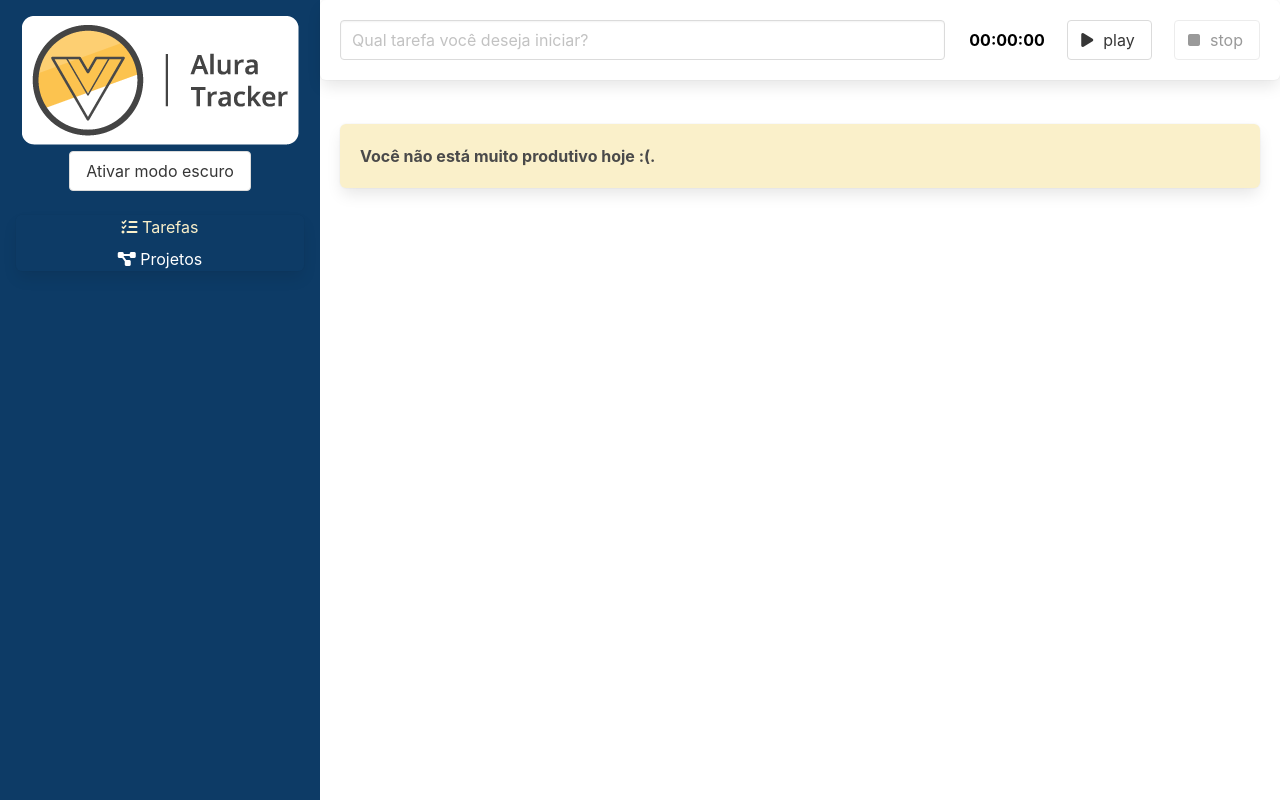
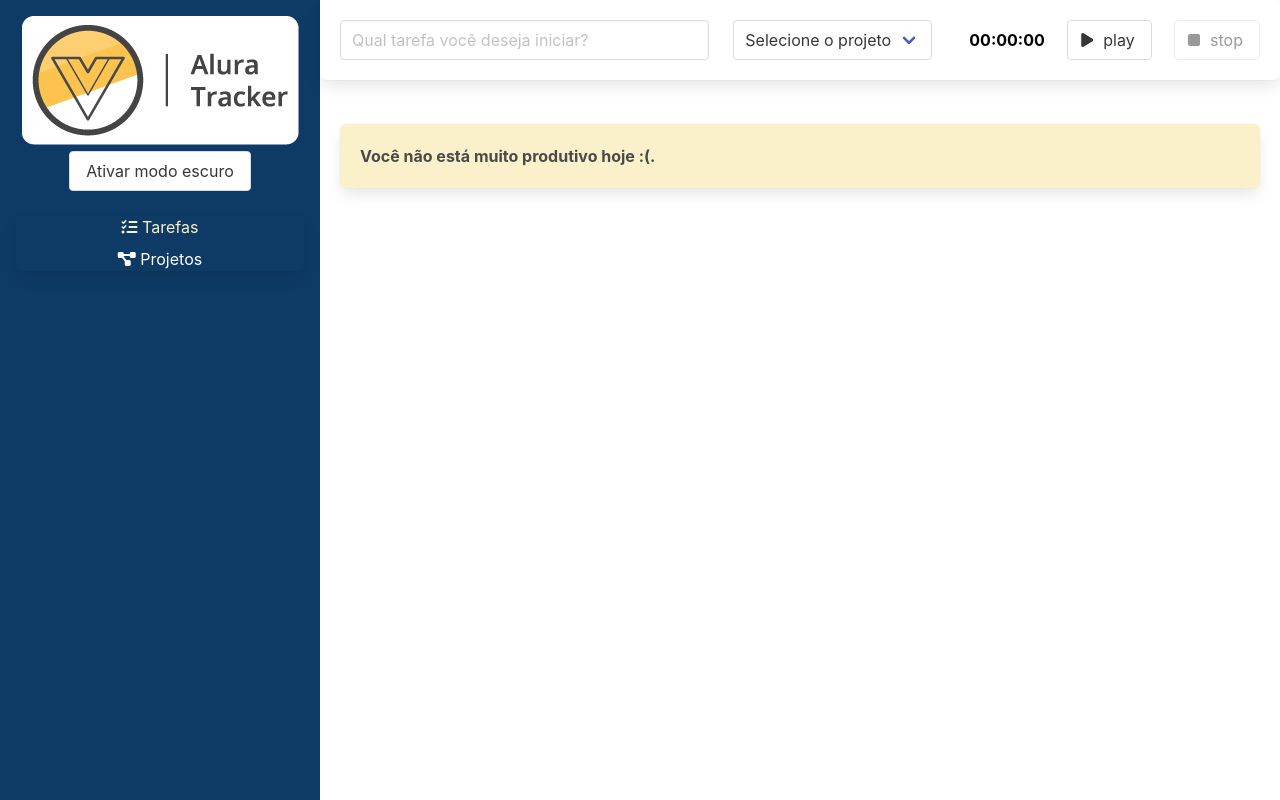
Before and after one commit to f-mendes/alura-tracker, a Vue app: page / in a window 1280 px wide. Built offline with nearby package versions, Linux system fonts and the light colour scheme.

Commit message:
feat:implementando vuex

```diff
--- a/package.json
+++ b/package.json
@@ -10,7 +10,8 @@
   "dependencies": {
     "core-js": "^3.8.3",
     "vue": "^3.2.13",
-    "vue-router": "^4.2.5"
+    "vue-router": "^4.2.5",
+    "vuex": "^4.0.2"
   },
   "devDependencies": {
     "@fortawesome/fontawesome-free": "^6.4.2",
--- a/src/components/Formulario.vue
+++ b/src/components/Formulario.vue
@@ -1,6 +1,8 @@
 <script lang="ts">
-import { defineComponent } from 'vue';
+import { defineComponent, computed } from 'vue';
 import Temporizador from "./Temporizador.vue";
+import { useStore } from 'vuex';
+import { key } from '@/store';
 
 export default defineComponent({
   name: 'Formulario',
@@ -10,7 +12,8 @@
   emits: ['aoSalvar'],
   data(){
     return {
-      descricao: ''
+      descricao: '',
+      idProjeto: ''
     }
   },
   methods:{
@@ -18,8 +21,15 @@
       this.$emit('aoSalvar', {
         tempo: tempo,
         descricao: this.descricao,
+        projeto: this.projetos.find(projeto => projeto.id === this.idProjeto)
       })
       this.descricao = ''
+    }
+  },
+  setup(){
+    const store = useStore(key)
+    return {
+      projetos: computed(() => store.state.projetos)
     }
   }
 
@@ -29,8 +39,22 @@
 <template>
   <div class="box formulario">
     <div class="columns">
-      <div class="column is-8" role="form" aria-label="Formulário para criação de uma nova tarefa">
+      <div class="column is-5" role="form" aria-label="Formulário para criação de uma nova tarefa">
         <input type="text" class="input" placeholder="Qual tarefa você deseja iniciar?" v-model="descricao">
+      </div>
+      <div class="column is-3">
+        <div class="select">
+          <select v-model="idProjeto">
+            <option value="">Selecione o projeto</option>
+            <option
+                :value="projeto.id"
+                v-for="projeto in projetos"
+                :key="projeto.id"
+            >
+              {{ projeto.nome }}
+            </option>
+          </select>
+        </div>
       </div>
       <Temporizador @aoTemporizador="finalizarTarefa"/>
     </div>
--- a/src/interfaces/ITarefa.ts
+++ b/src/interfaces/ITarefa.ts
@@ -1,4 +1,7 @@
+import IProjeto from "@/interfaces/IProjeto";
+
 export default interface ITarefa {
     tempo: number;
     descricao: string;
+    projeto: IProjeto;
 }
--- a/src/main.ts
+++ b/src/main.ts
@@ -2,7 +2,9 @@
 import App from './App.vue'
 import '@fortawesome/fontawesome-free/css/all.css'
 import router from "./router";
+import { store, key } from './store'
 
 createApp(App)
     .use(router)
+    .use(store, key)
     .mount('#app')
--- /dev/null
+++ b/src/store/index.ts
@@ -0,0 +1,27 @@
+import IProjeto from "@/interfaces/IProjeto";
+import { createStore,Store, useStore as vuexUseStore } from "vuex";
+import {InjectionKey} from "vue";
+interface Estado {
+    projetos: IProjeto[]
+}
+
+export const key: InjectionKey<Store<Estado>> = Symbol()
+
+export const store = createStore<Estado>({
+    state: {
+        projetos: []
+    },
+    mutations: {
+        'ADICIONAR_PROJETOS'(state, nome: string) {
+            const projeto: IProjeto = {
+                id: new Date().toISOString(),
+                nome: nome
+            }
+            state.projetos.push(projeto)
+        }
+    }
+})
+
+export function useStore(): Store<Estado>{
+    return vuexUseStore(key)
+}
--- a/src/views/Projetos.vue
+++ b/src/views/Projetos.vue
@@ -1,23 +1,25 @@
 <script lang="ts">
-import { defineComponent } from 'vue';
-import IProjeto from "../interfaces/IProjeto";
+import {computed, defineComponent} from 'vue';
+import { useStore } from '@/store';
 
 export default defineComponent({
   name: 'Projetos',
   data() {
     return {
       nomeDoProjeto: '',
-      projetos: [] as IProjeto[],
     }
   },
   methods: {
     salvar() {
-      const projeto: IProjeto = {
-        nome: this.nomeDoProjeto,
-        id: new Date().toISOString(),
-      }
-      this.projetos.push(projeto)
+      this.store.commit('ADICIONAR_PROJETOS', this.nomeDoProjeto)
       this.nomeDoProjeto = ''
+    }
+  },
+  setup(){
+    const store = useStore()
+    return {
+      store,
+      projetos: computed(() => store.state.projetos)
     }
   }
 })
```
Also changed, not shown: 1 other file (tests, documents, lock files or other folders).
